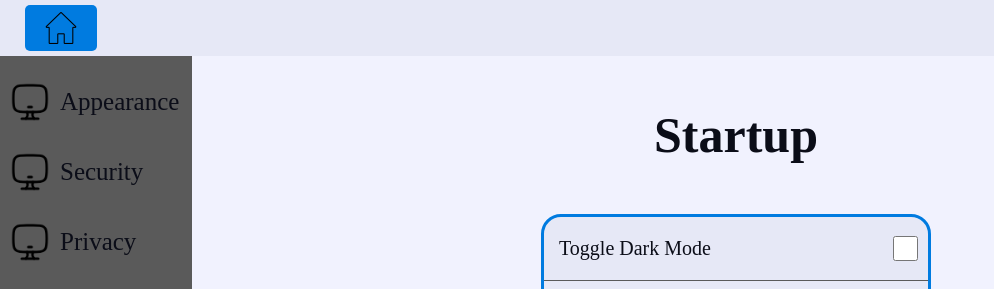
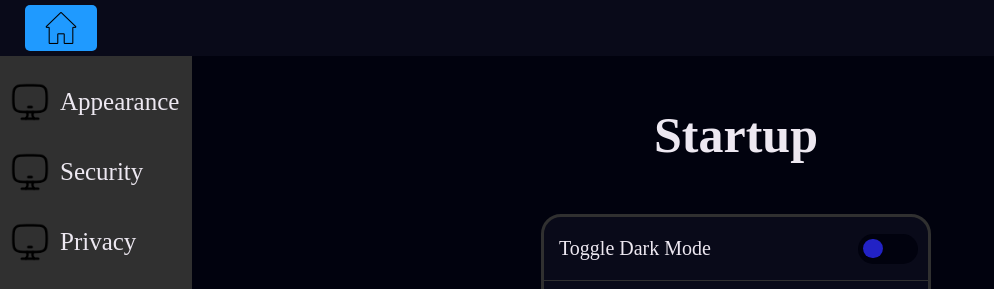
Before and after one commit to Mikkel102454/Server-Website, a website: page html-files/settings-page.html in a window 1280 px wide. Both pictures are taken after a click on the item "On Startup". Shown: the top 289 px of the page, without its empty margins (0-994 px from the left). Drawn offline with Linux system fonts and the light colour scheme.

Commit message:
Finished switch

```diff
--- a/css-files/settings-page.css
+++ b/css-files/settings-page.css
@@ -139,12 +139,16 @@ main .settings-div{
 
 }
 
+.switch:hover{
+    cursor: pointer;
+}
+
 .switch::before{
     content: "";
     position: absolute;
     width: 33%;
     height: 66%;
-    background-color: blue;
+    background-color: rgb(34, 34, 197);
     border-radius: 50%;
     transition: 0.4s;
     left: 5px;
@@ -152,7 +156,7 @@ main .settings-div{
 }
 
 .check:checked + .switch{
-    background-color: lightblue;
+    background-color: rgb(138, 214, 240);
 }
 
 .check:checked + .switch::before{
--- a/html-files/settings-page.html
+++ b/html-files/settings-page.html
@@ -11,7 +11,7 @@
     <script src="/js-files/general.js"></script>
     <script src="/js-files/settings-page.js"></script>
 </head>
-<body class="light-mode">
+<body class="dark-mode">
     <header class="background-primary">
         <img src="/img/home.png" class="home-button" onclick="ChangePage('/html-files/landing-page.html')">
     </header>
@@ -68,7 +68,8 @@
     <div class="background-primary settings-div border-standard border-color">
         <div class="settings-container">
             <p class="text-color">Toggle Dark Mode</p>
-            <input type="checkbox">
+            <input type="checkbox" id="check" class="check">
+            <label for="check" class="switch"></label>
         </div>
     </div>
 </template>
@@ -77,7 +78,8 @@
     <div class="background-primary settings-div border-standard border-color">
         <div class="settings-container">
             <p class="text-color">Toggle Dark Mode</p>
-            <input type="checkbox">
+            <input type="checkbox" id="check" class="check">
+            <label for="check" class="switch"></label>
         </div>
     </div>
 </template>
@@ -86,7 +88,8 @@
     <div class="background-primary settings-div border-standard border-color">
         <div class="settings-container">
             <p class="text-color">Toggle Dark Mode</p>
-            <input type="checkbox">
+            <input type="checkbox" id="check" class="check">
+            <label for="check" class="switch"></label>
         </div>
     </div>
 </template>
@@ -95,7 +98,8 @@
     <div class="background-primary settings-div border-standard border-color">
         <div class="settings-container">
             <p class="text-color">Toggle Dark Mode</p>
-            <input type="checkbox">
+            <input type="checkbox" id="check" class="check">
+            <label for="check" class="switch"></label>
         </div>
     </div>
 </template>
@@ -104,7 +108,8 @@
     <div class="background-primary settings-div border-standard border-color">
         <div class="settings-container">
             <p class="text-color">Toggle Dark Mode</p>
-            <input type="checkbox">
+            <input type="checkbox" id="check" class="check">
+            <label for="check" class="switch"></label>
         </div>
     </div>
 </template>
@@ -113,7 +118,8 @@
     <div class="background-primary settings-div border-standard border-color">
         <div class="settings-container">
             <p class="text-color">Toggle Dark Mode</p>
-            <input type="checkbox">
+            <input type="checkbox" id="check" class="check">
+            <label for="check" class="switch"></label>
         </div>
     </div>
 </template>
--- a/js-files/settings-page.js
+++ b/js-files/settings-page.js
@@ -4,7 +4,12 @@ var main
 window.addEventListener("load", function () {
     current = document.getElementById("appearance-li");
     current.classList.add("selected");
-    secondaryColor = getComputedStyle(document.querySelector('.dark-mode')).getPropertyValue('--secondary-color');
+    try{
+        secondaryColor = getComputedStyle(document.querySelector('.dark-mode')).getPropertyValue('--secondary-color');
+    }
+    catch(e){
+        secondaryColor = getComputedStyle(document.querySelector('.light-mode')).getPropertyValue('--secondary-color');
+    }
     current.style.backgroundColor = (secondaryColor);
     LoadTemplate("appearance-settings-template", "main");
 
@@ -18,4 +23,5 @@ function LiSettingsButton(id, idTemplate, idParent){
     li.classList.add("selected");
     current = li;
     LoadTemplate(idTemplate, idParent);
+
 }
```
